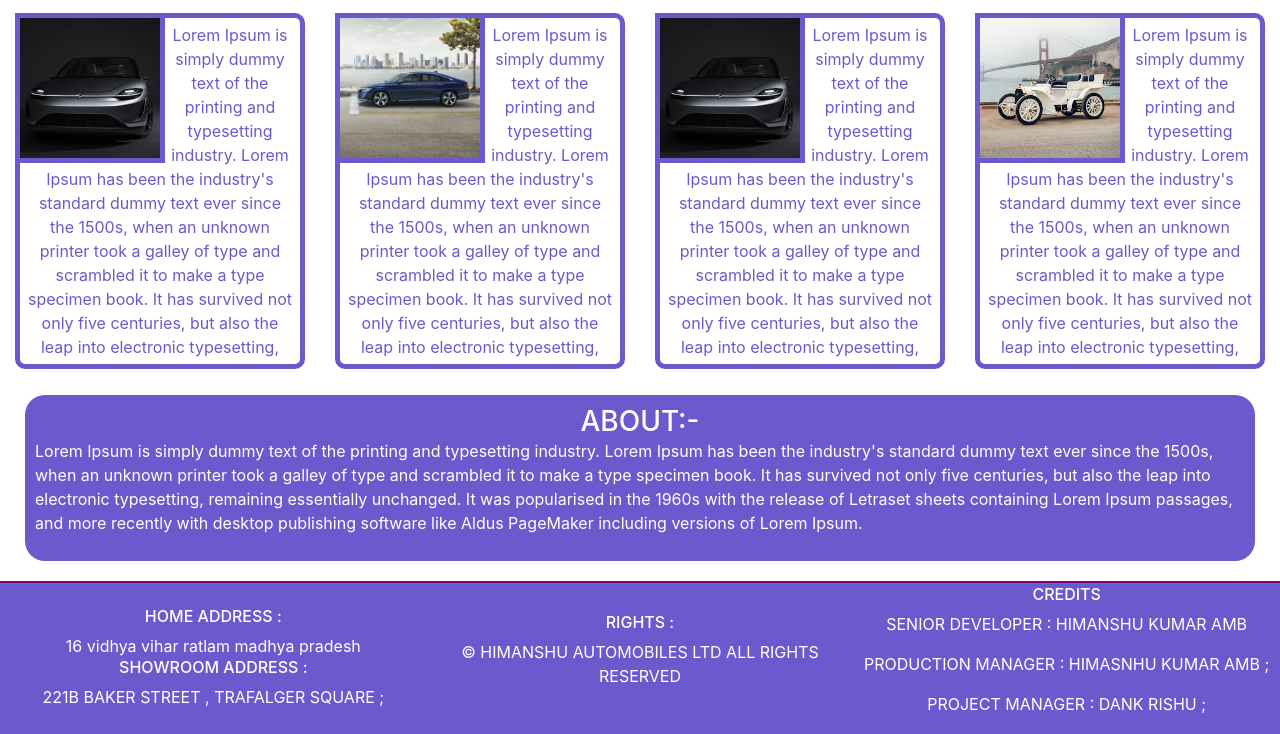
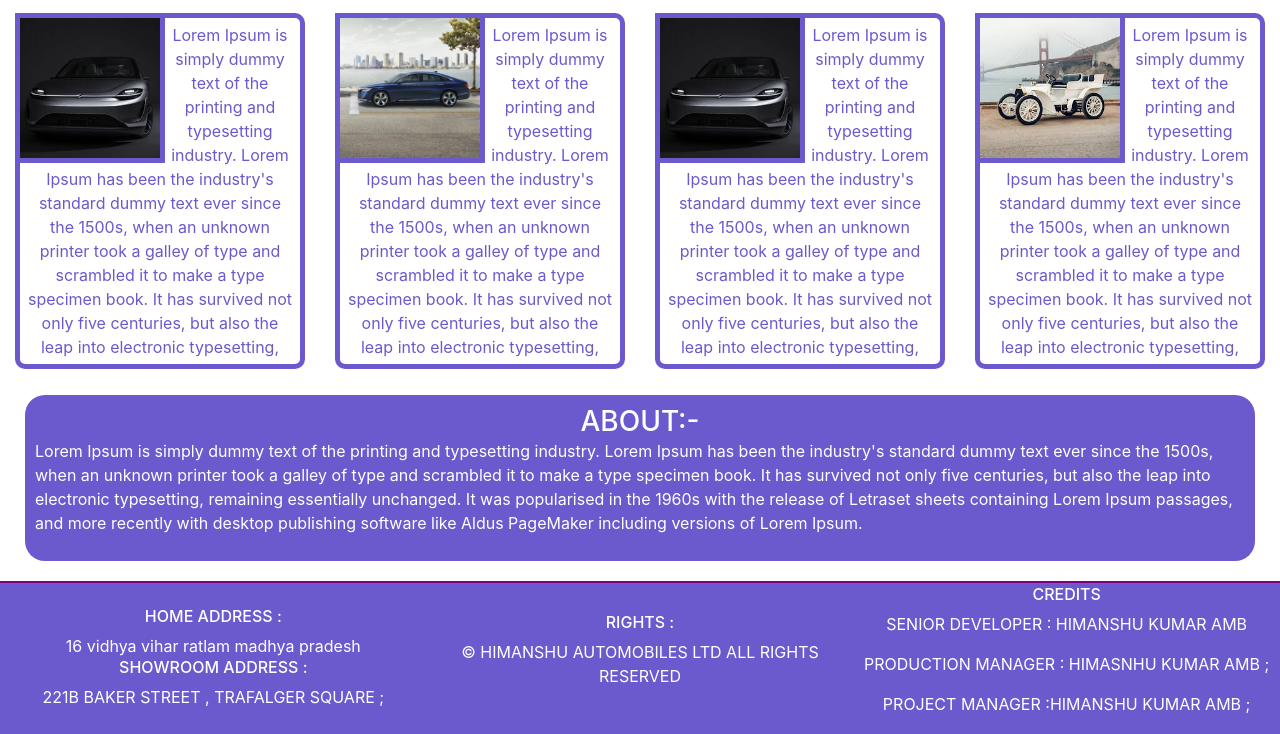
Before and after one commit to himanshu17-2000/himanshu, a plain HTML site: page model.html in a window 1280 px wide. Shown: the part 618-1352 px from the top of the page. Drawn offline with nearby package versions, Linux system fonts and the light colour scheme.

Commit message:
Update model.html

```diff
--- a/model.html
+++ b/model.html
@@ -188,7 +188,7 @@
 
                     <p>SENIOR DEVELOPER : HIMANSHU KUMAR AMB</p>
                     <p>PRODUCTION MANAGER : HIMASNHU KUMAR AMB ;</p>
-                    <p>PROJECT MANAGER : DANK RISHU ;</p>
+                    <p>PROJECT MANAGER :HIMANSHU KUMAR AMB ;</p>
                 </div><br>
                 <hr>
             </div>
```
